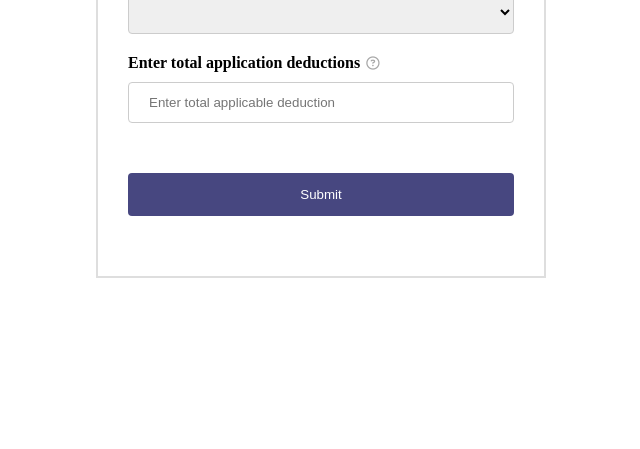
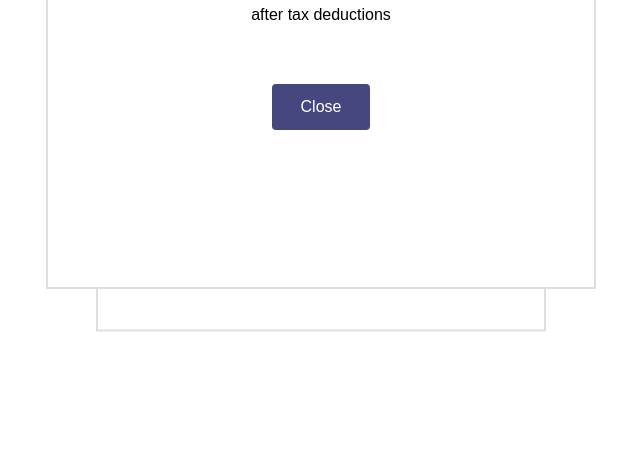
Before and after one commit to rsvanshika/TAX-CALCULATOR-ASSIGNMENT, a plain HTML site: page index.html in a window 1280 px wide. Shown: the part 351-800 px from the top of the page, without its empty margins (319-959 px from the left). Drawn offline with Linux system fonts and the light colour scheme.

Commit message:
font change

```diff
--- a/index.html
+++ b/index.html
@@ -5,6 +5,8 @@
     <meta name="viewport" content="width=device-width, initial-scale=1">
     <link rel="stylesheet" href="https://cdnjs.cloudflare.com/ajax/libs/font-awesome/6.5.2/css/all.min.css"/>
     <link rel="stylesheet" href="style.css">
+    <link rel="preconnect" href="https://fonts.googleapis.com">
+<link rel="preconnect" href="https://fonts.gstatic.com" crossorigin>
     <title>TAX CALCULATOR</title>
 
   </head>
--- a/script.js
+++ b/script.js
@@ -56,7 +56,7 @@ function calculateTax() {
         console.log(tax)
 
         // Display tax value
-        document.getElementById('taxValue').textContent = tax.toFixed(2);
+        document.getElementById('taxValue').textContent = '₹ ' +tax.toLocaleString('en-IN', { minimumFractionDigits: 2, maximumFractionDigits: 2 });
     }
 
     // Show pop-up
--- a/style.css
+++ b/style.css
@@ -2,7 +2,8 @@
 * {
     margin: 0;
     padding: 0;
-    font-size: 'Poppins';
+
+  font-family: "Poppins", sans-serif;
     box-sizing: border-box;
 }
 
@@ -10,9 +11,10 @@
 .container {
     width: 90%;
     max-width: 450px;
-    margin: auto;
-    margin-top: 5%;
-    background-color: #fff;
+    position: fixed;
+    top: 50%;
+    left: 50%;
+    transform: translate(-50%, -50%);
     border: solid rgba(128, 128, 128, 0.261) 2px;
     padding: 30px;
 }
@@ -148,15 +150,16 @@ button:hover {
 }
 /* Styling for popup */
 .popup {
-    display: none;
+    /* display: none; */
     position: fixed;
-    top: 70px;
-    left: 100px;
-    height: 60vh;
+    top: 50%;
+    left: 50%;
+    transform: translate(-50%, -50%);
     background-color: rgba(0, 0, 0, 0.5);
     z-index: 999;
     width: 550px;
-    margin-top: 5%;
+    height: 60vh;
+
     padding: 30px;
     background-color: #fff;
     border: solid rgba(128, 128, 128, 0.261) 2px;
```
